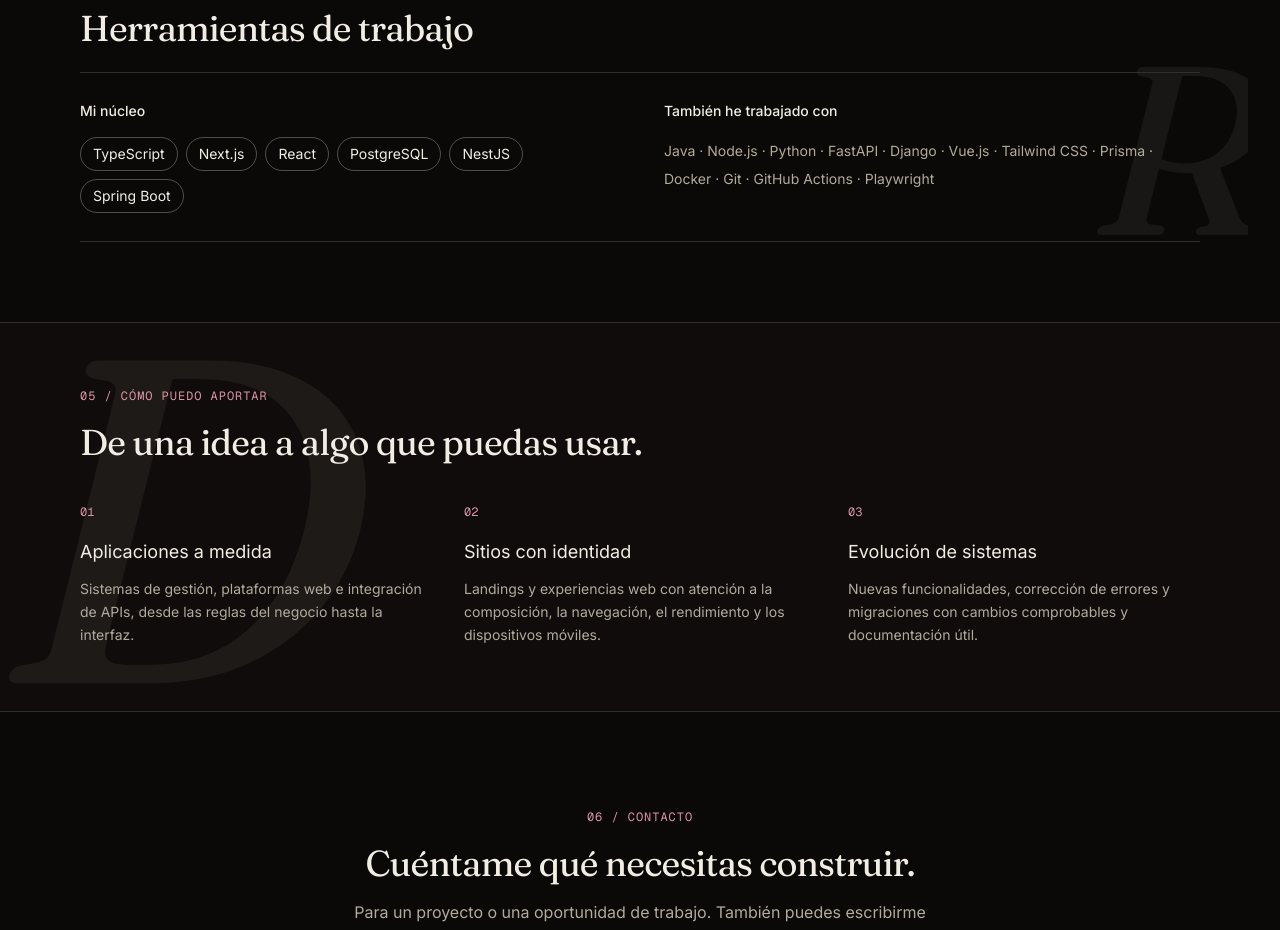
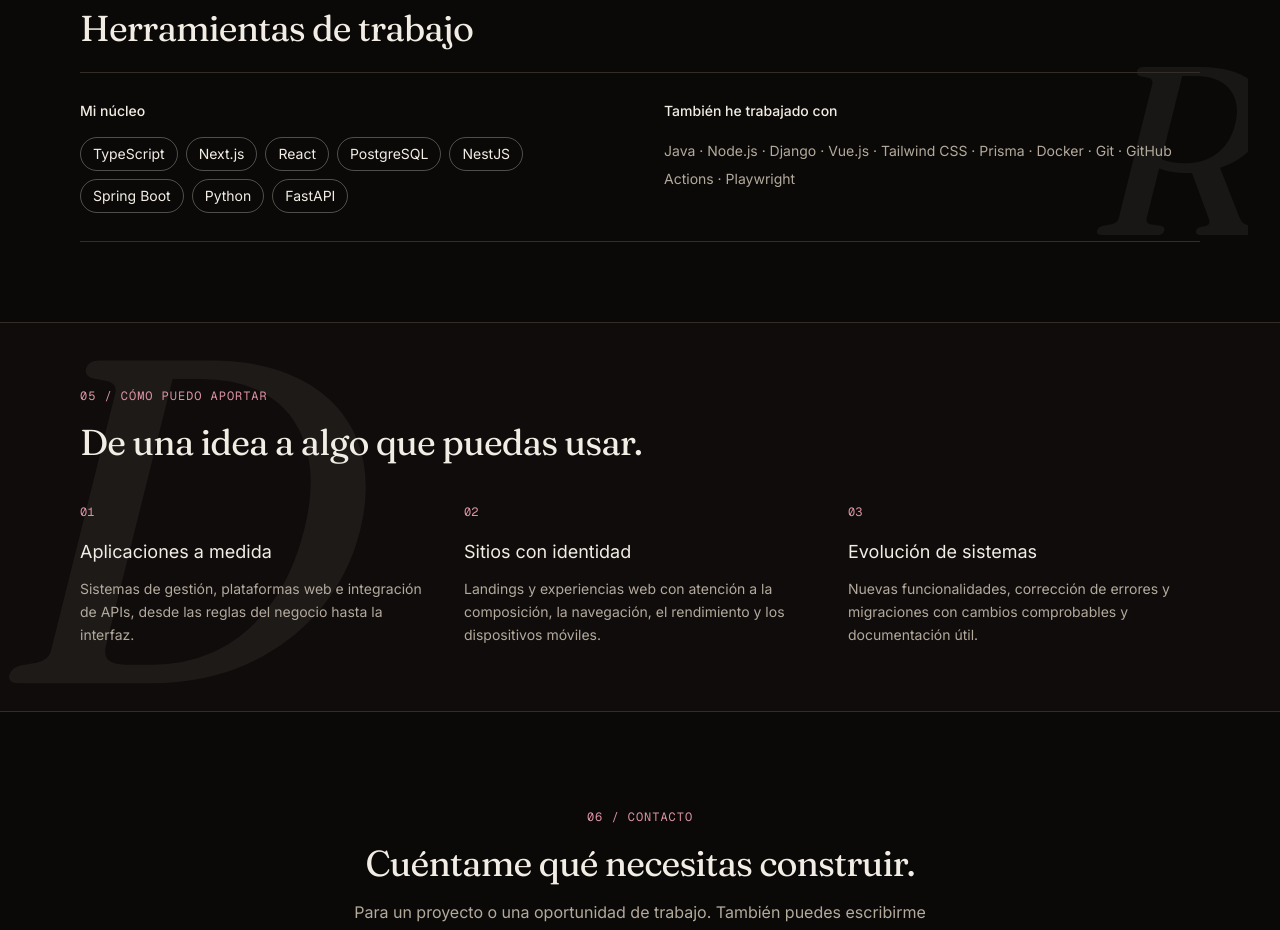
Before and after one commit to Gerardoprogramer/personal-site, a Next.js app: page / in a window 1280 px wide. Shown: the part 3920-4850 px from the top of the page. Built offline with nearby package versions, Linux system fonts and the light colour scheme.

Commit message:
feat(stack): move Python and FastAPI into the core stack

```diff
--- a/components/sections/Stack.tsx
+++ b/components/sections/Stack.tsx
@@ -5,7 +5,7 @@ import { BackgroundLetter } from "@/components/shared/BackgroundLetter";
 import { SectionHeader } from "@/components/shared/SectionHeader";
 
 // Every technology from the previous Frontend / Backend / Data groups is kept:
-// the first group lists what runs in shipped projects, the second the rest.
+// the first group is the core stack, the second the rest.
 const PRODUCTION = [
   "TypeScript",
   "Next.js",
@@ -13,13 +13,13 @@ const PRODUCTION = [
   "PostgreSQL",
   "NestJS",
   "Spring Boot",
+  "Python",
+  "FastAPI",
 ];
 
 const WORKED_WITH = [
   "Java",
   "Node.js",
-  "Python",
-  "FastAPI",
   "Django",
   "Vue.js",
   "Tailwind CSS",
```
